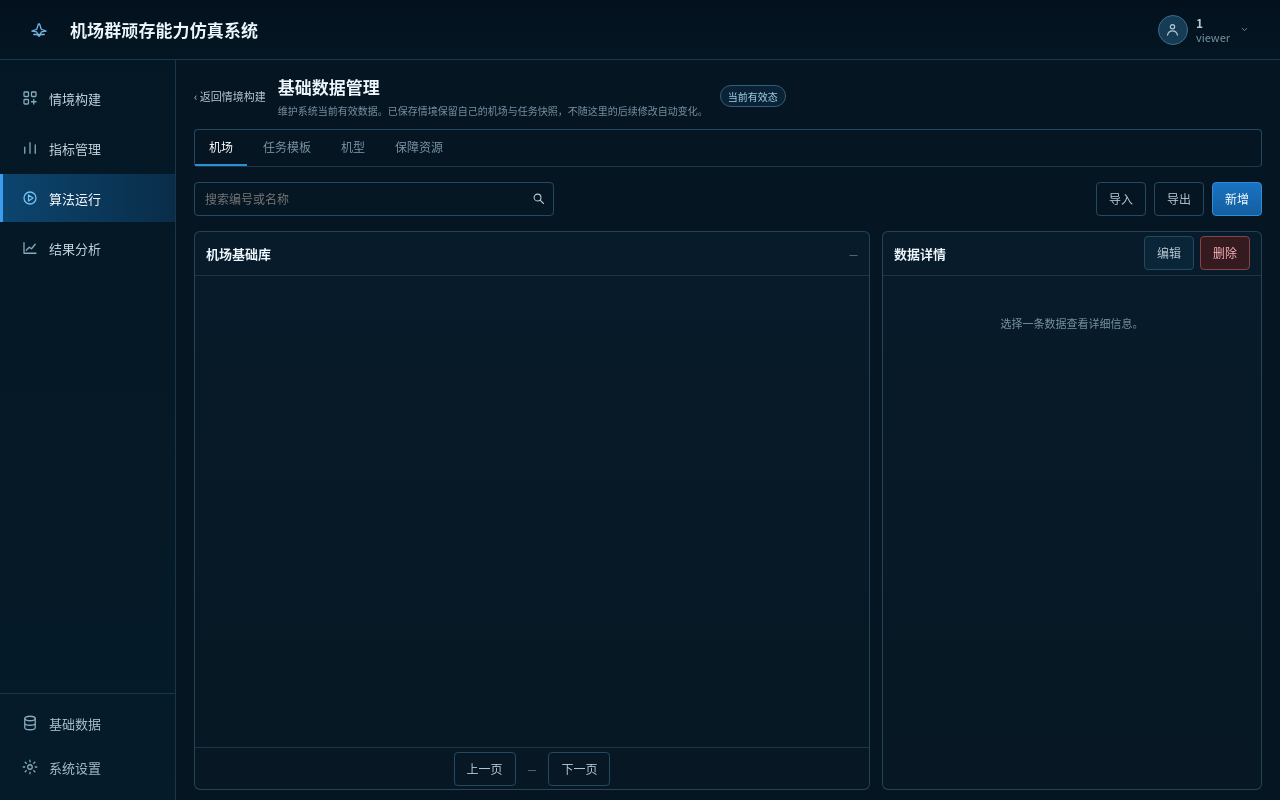
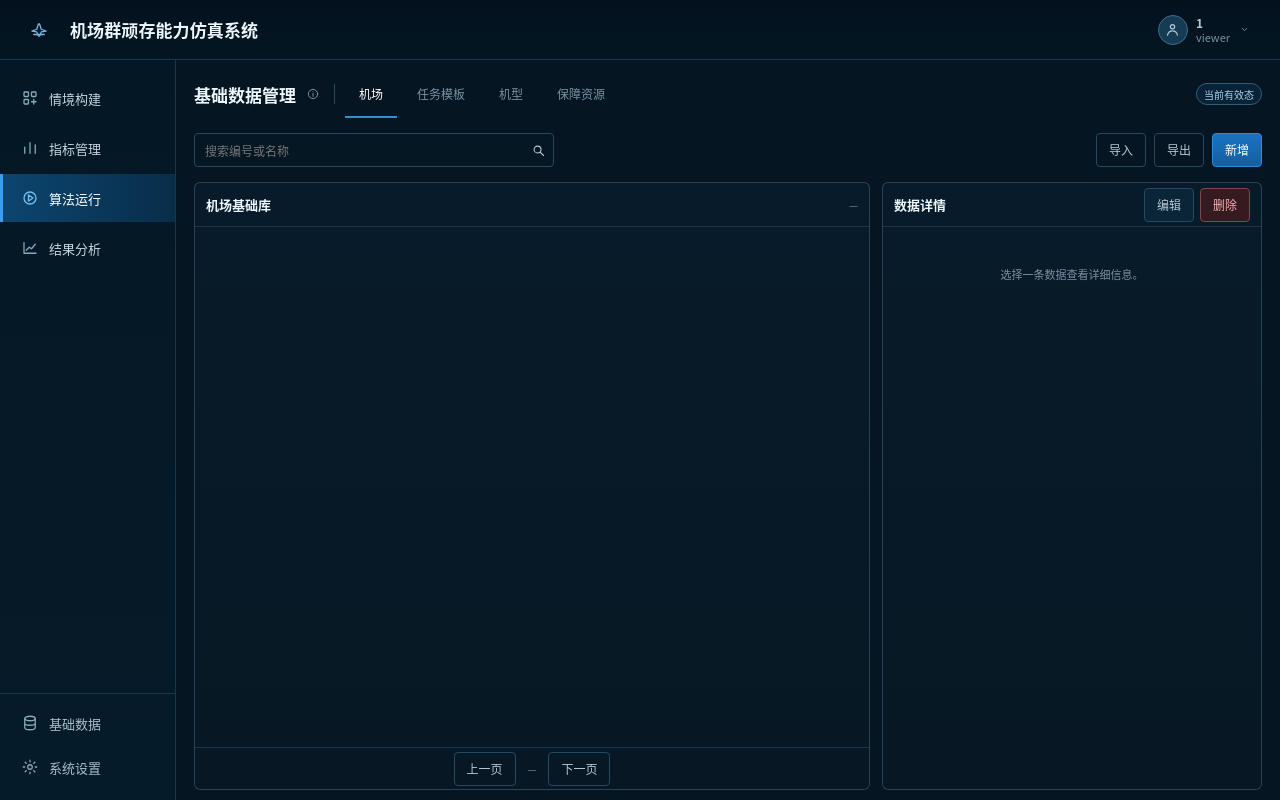
Before and after one commit to Jim-ked/New_recover_airport_group, a Python web app: template frontend/templates/pages/base_data.html in a window 1280 px wide. Run offline with Jinja, Linux system fonts and the light colour scheme; the template is opened without the code that fills it: most values are stand-ins (such as "Sample title", 1, 10 or a date in 2020).

Commit message:
fix: finalize base data header and filter select all

```diff
--- a/frontend/static/css/base-data.css
+++ b/frontend/static/css/base-data.css
@@ -1,14 +1,16 @@
-.base-data-page{padding:14px 18px 10px;height:100%;overflow:hidden;display:grid;grid-template-rows:auto auto auto minmax(0,1fr);gap:10px}
-.workspace-head{min-height:44px;display:flex;align-items:center;justify-content:space-between;gap:var(--space-6)}
-.workspace-title{display:flex;align-items:center;gap:12px;min-width:0}
-.workspace-title h1{margin:0;font-size:17px}
-.workspace-title p{margin:4px 0 0;color:var(--text-muted);font-size:10px;line-height:1.55;max-width:820px}
-.back-link{font-size:11px;color:var(--text-secondary);text-decoration:none;white-space:nowrap}
-.back-link:hover{color:#fff}
-.head-actions{display:flex;gap:var(--space-2);flex-wrap:wrap;justify-content:flex-end}
+.base-data-page{padding:10px 18px;height:100%;overflow:hidden;display:grid;grid-template-rows:48px auto minmax(0,1fr);gap:10px}
+.workspace-head{height:48px;min-height:48px;display:flex;align-items:center;gap:var(--space-4)}
+.workspace-navigation{display:flex;align-items:stretch;min-width:0;height:100%}
+.workspace-title{display:flex;align-items:center;gap:6px;flex:0 0 auto}
+.workspace-title h1{margin:0;font-size:17px;white-space:nowrap}
+.workspace-info{width:22px;height:22px;display:inline-flex;align-items:center;justify-content:center;border-radius:var(--radius-sm);color:var(--text-muted);cursor:help}
+.workspace-info:hover,.workspace-info:focus-visible{background:var(--bg-hover);color:var(--text);outline:none}
+.workspace-info .ui-icon{width:14px;height:14px}
+.workspace-divider{align-self:center;width:1px;height:20px;margin:0 10px;background:var(--line)}
+.workspace-state{margin-left:auto;flex:0 0 auto}
 
-.data-tabs{display:flex;gap:2px;justify-self:stretch;border-bottom:1px solid var(--line-soft);background:transparent;padding:0;width:100%}
-.data-tabs button{min-width:0;height:36px;padding:0 14px;border:0;border-radius:0;border-bottom:2px solid transparent;background:transparent;color:var(--text-muted);font-size:12px}
+.data-tabs{display:flex;align-items:stretch;gap:6px;min-width:0;height:100%;padding:0;background:transparent}
+.data-tabs button{min-width:0;height:48px;padding:0 14px;border:0;border-radius:0;border-bottom:2px solid transparent;background:transparent;color:var(--text-muted);font-size:12px}
 .data-tabs button:hover{color:#d7e6ee}
 .data-tabs button.active{color:#fff;border-bottom-color:#2c91d2;background:transparent}
 
@@ -38,6 +40,8 @@
 .filter-popover-title{padding:9px 11px 7px;border-bottom:1px solid var(--line-soft);color:var(--text-secondary);font-size:11px}
 .filter-popover-search{padding:7px 9px 2px}
 .filter-popover-search .control{height:30px;font-size:11px}
+.filter-select-all{margin:5px 8px 0;padding:0 4px;color:var(--text-secondary);font-weight:600}
+.filter-option-divider{height:1px;margin:5px 10px 0;background:var(--line-soft)}
 .filter-options{max-height:240px;overflow:auto;padding:6px 8px 8px}
 .filter-option{display:flex;align-items:center;gap:8px;min-height:28px;padding:0 4px;border-radius:4px;font-size:11px;color:#c6d9e2;cursor:pointer}
 .filter-option:hover{background:rgba(20,70,100,.3)}
@@ -125,13 +129,11 @@
 @media(max-width:920px){
   .data-workspace{grid-template-columns:1fr}
   .data-detail{min-height:420px}
-  .workspace-head{align-items:stretch}
+  .workspace-head{overflow-x:auto}
 }
 @media(max-width:760px){
   .base-data-page{padding:10px}
-  .workspace-head,.data-toolbar{flex-direction:column}
-  .workspace-title{flex-wrap:wrap}
-  .head-actions{justify-content:flex-start}
+  .data-toolbar{flex-direction:column}
   .search-box{min-width:0;width:100%}
   .edit-grid,.import-grid{grid-template-columns:1fr}
   .edit-grid .wide{grid-column:auto}
--- a/frontend/templates/pages/base_data.html
+++ b/frontend/templates/pages/base_data.html
@@ -8,22 +8,25 @@
       data-workspace="base-data"
       data-workspace-module="{{ url_for('static', filename='js/modules/base-data.js') }}">
   <header class="workspace-head">
-    <div class="workspace-title">
-      <a class="back-link" href="{{ url_for('ui_v1.situations_page') }}" data-workspace-link>‹ 返回情境构建</a>
-      <div>
+    <div class="workspace-navigation">
+      <div class="workspace-title">
         <h1>基础数据管理</h1>
-        <p>维护系统当前有效数据。已保存情境保留自己的机场与任务快照，不随这里的后续修改自动变化。</p>
+        <span class="workspace-info" role="img" tabindex="0"
+              aria-label="已保存情境使用独立快照，不随基础数据后续修改自动变化。"
+              title="已保存情境使用独立快照，不随基础数据后续修改自动变化。">
+          <svg class="ui-icon"><use href="#i-info"></use></svg>
+        </span>
       </div>
-      <span class="badge info">当前有效态</span>
+      <span class="workspace-divider" aria-hidden="true"></span>
+      <nav class="data-tabs" id="baseDataTabs" aria-label="基础数据类型">
+        <button class="active" type="button" data-tab="airports">机场</button>
+        <button type="button" data-tab="missions">任务模板</button>
+        <button type="button" data-tab="aircraft_types">机型</button>
+        <button type="button" data-tab="resource_types">保障资源</button>
+      </nav>
     </div>
+    <span class="badge info workspace-state">当前有效态</span>
   </header>
-
-  <nav class="data-tabs segmented" id="baseDataTabs" aria-label="基础数据类型">
-    <button class="active" type="button" data-tab="airports">机场</button>
-    <button type="button" data-tab="missions">任务模板</button>
-    <button type="button" data-tab="aircraft_types">机型</button>
-    <button type="button" data-tab="resource_types">保障资源</button>
-  </nav>
 
   <section class="data-toolbar">
     <div class="search-box">
```
Also changed, not shown: frontend/static/js/modules/base-data.js (+19 -3 lines).
